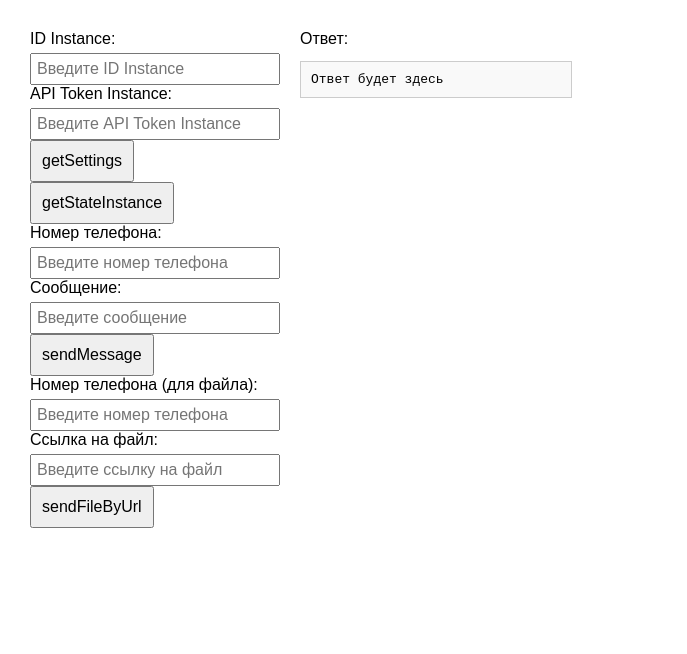
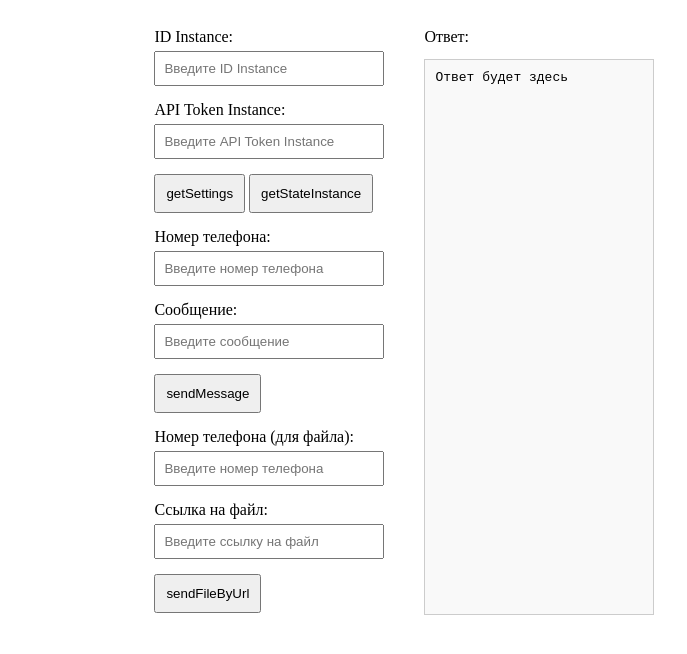
Before and after one commit to clmdzen/green-api-test, a plain HTML site: page index.html in a window 1280 px wide. Shown: the whole page, without its empty margins (0-687 px from the left). Drawn offline with Linux system fonts and the light colour scheme.

Commit message:
Update index.html

```diff
--- a/index.html
+++ b/index.html
@@ -3,62 +3,59 @@
 <head>
     <meta charset="UTF-8">
     <meta name="viewport" content="width=device-width, initial-scale=1.0">
-    <title>API Testing</title>
+    <title>GREEN-API Test</title>
     <style>
-        body {
-            font-family: Arial, sans-serif;
-            margin: 0;
-            padding: 0;
-            box-sizing: border-box;
-        }
-
         .container {
             display: flex;
-            margin: 20px;
+            width: 80%;
+            margin: auto;
         }
 
         .left-column, .right-column {
+            box-sizing: border-box;
             padding: 10px;
-            width: 250px;
+            margin: 10px;
+        }
 
         .left-column {
-            display: flex;
-            flex-direction: column;
-            gap: 10px;
+            width: 250px;
         }
 
         .right-column {
+            width: 250px;
             display: flex;
             flex-direction: column;
-            gap: 10px;
+            justify-content: space-between;
         }
 
         .input-group {
-            display: flex;
-            flex-direction: column;
+            margin-bottom: 15px;
         }
 
         .input-group label {
+            display: block;
             margin-bottom: 5px;
         }
 
         .input-group input {
-            padding: 5px;
-            font-size: 16px;
+            width: 100%;
+            padding: 8px;
+            box-sizing: border-box;
         }
 
         button {
+            margin-bottom: 15px;
             padding: 10px;
-            font-size: 16px;
         }
 
         .response-field {
+            width: 100%;
+            height: 100%;
+            box-sizing: border-box;
+            padding: 10px;
+            overflow-y: auto;
             border: 1px solid #ccc;
-            padding: 10px;
-            height: calc(100%-90px);
-            overflow-y: auto;
             background-color: #f9f9f9;
-            width: 100%;
         }
     </style>
 </head>
```
